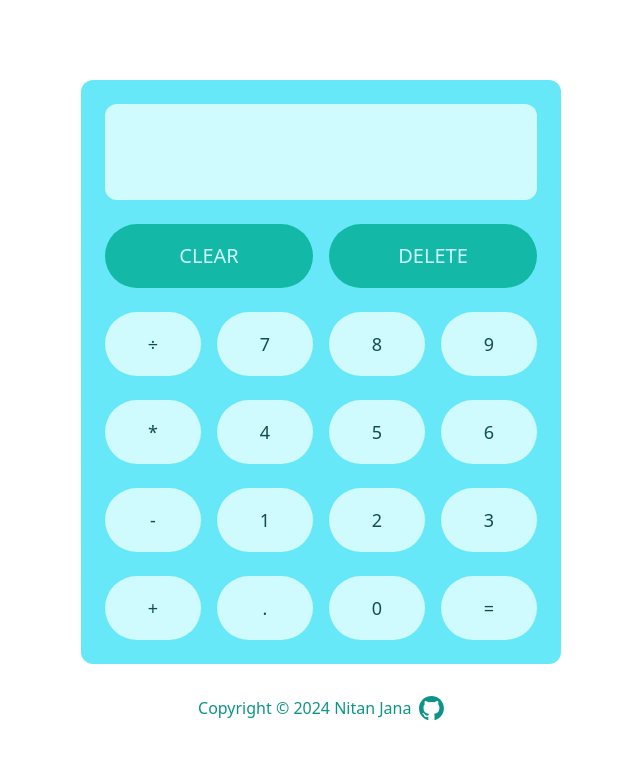
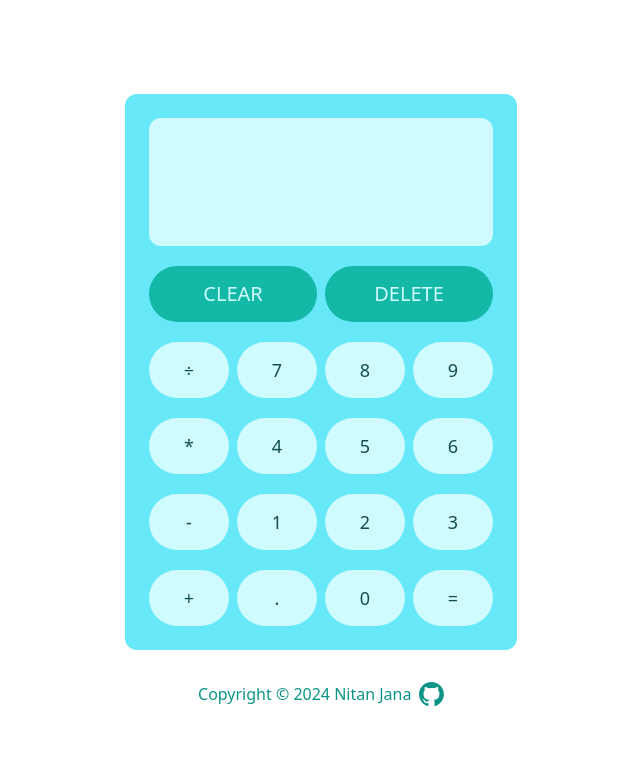
Before and after one commit to NitanJana/calculator-react, a React (Vite) app: page / in a window 1280 px wide. Shown: the top 758 px of the page, without its empty margins (319-959 px from the left). Built offline with nearby package versions, Linux system fonts and the light colour scheme.

Commit message:
fix: make visually compact

```diff
--- a/src/App.jsx
+++ b/src/App.jsx
@@ -29,7 +29,7 @@ const App = () => {
   const [{ currentOperand, previousOperand, operator }, dispatch] = useReducer(reducer, {currentOperand:''});
   return (
     <div className="flex flex-col items-center justify-center h-screen gap-8 p-8">
-      <main className="grid grid-cols-[repeat(4,minmax(auto,6rem))] grid-rows-[minmax(6rem,auto)_repeat(5,minmax(auto,4rem))] gap-x-4 gap-y-6 rounded-xl bg-cyan-300 p-6">
+      <main className="grid grid-cols-[repeat(4,minmax(auto,5rem))] grid-rows-[minmax(8rem,auto)_repeat(5,minmax(auto,3.5rem))] gap-x-2  gap-y-5 rounded-xl bg-cyan-300 p-6">
         <div className="flex flex-col items-end justify-around col-span-4 gap-4 p-4 rounded-xl bg-cyan-100">
           <div className="text-lg font-medium text-teal-900 break-all">
             {previousOperand} {operator}
```
